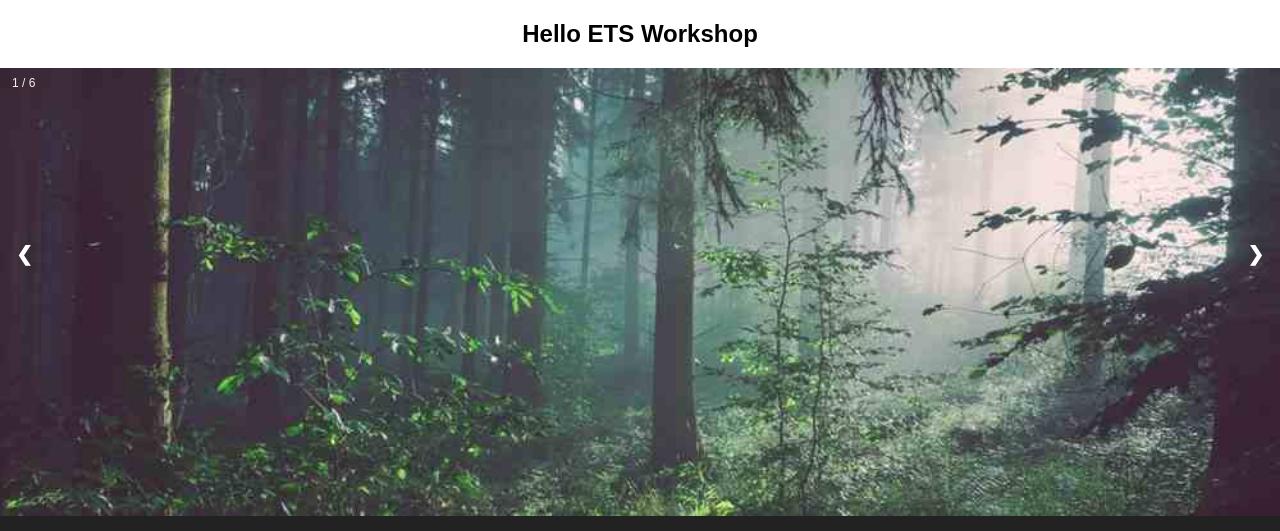
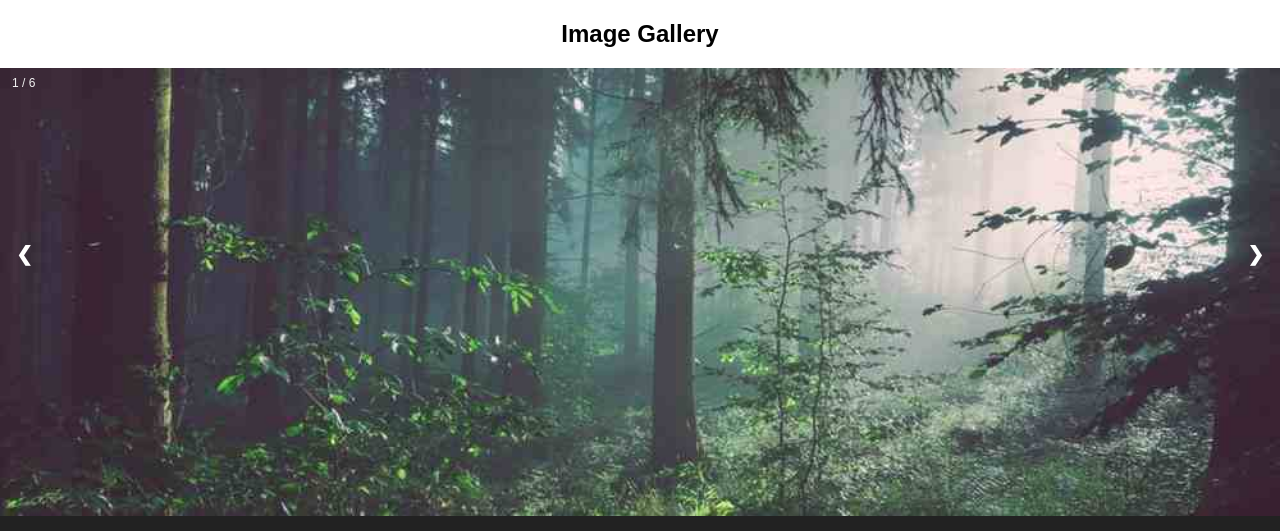
Before and after one commit to mralexpaul/simplewebsite, a plain HTML site: page index.html in a window 1280 px wide. Shown: the top 531 px of the page. Drawn offline with Linux system fonts and the light colour scheme.

Commit message:
first commit

```diff
--- a/index.html
+++ b/index.html
@@ -100,7 +100,7 @@ img {
 </style>
 <body>
 
-<h2 style="text-align:center">Hello ETS Workshop</h2>
+<h2 style="text-align:center">Image Gallery</h2>
 
 <div class="container">
   <div class="mySlides">
```
